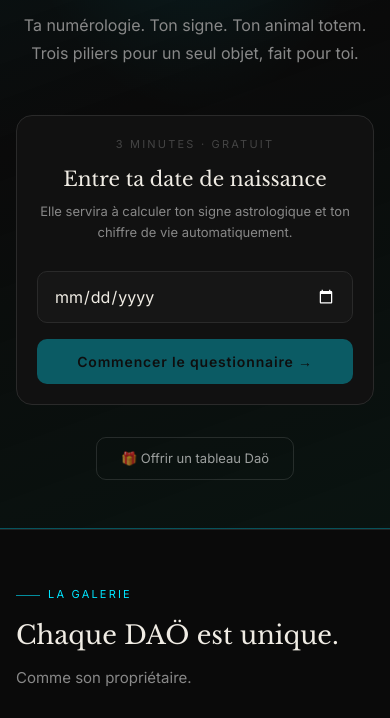
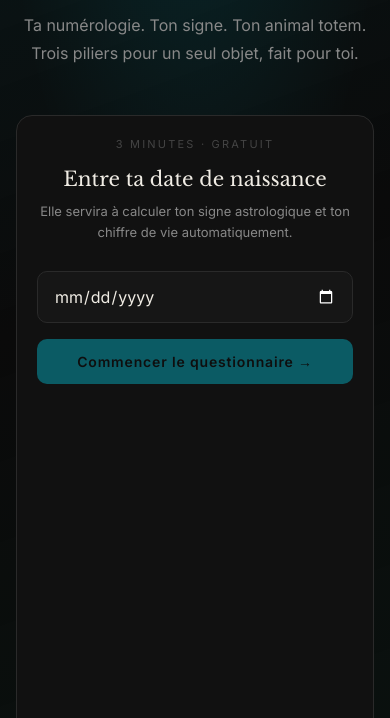
Before and after one commit to joephumkhong-commits/Dao_Web, a plain HTML site: page index.html in a window 390 px wide. Shown: the part 3263-3981 px from the top of the page. Drawn offline with nearby package versions, Linux system fonts and the light colour scheme.

Commit message:
fix: quiz card remplit tout le viewport mobile (galerie masquée)
min-height: calc(100dvh - nav-h - 32px) + scroll-margin-top sur #app
pour que les écrans courts (email, lieu, phone) ne laissent plus la
section galerie visible en dessous.

Co-Authored-By: Claude Sonnet 4.6 <noreply@anthropic.com>

```diff
--- a/index.html
+++ b/index.html
@@ -208,6 +208,8 @@ section[id]{scroll-margin-top:var(--nav-h)}
 .quiz-header .section-title{font-size:clamp(2.2rem,4vw,3.4rem);margin-bottom:14px}
 .quiz-header .section-sub{margin:0 auto;font-size:16px;max-width:500px}
 .quiz-wrap{max-width:560px;margin:0 auto}
+.quiz-wrap .card{min-height:calc(100dvh - var(--nav-h) - 32px)}
+#app{scroll-margin-top:calc(var(--nav-h) + 16px)}
 .quiz-cta-hero{
   display:inline-flex;align-items:center;gap:12px;
   padding:18px 44px;
```
